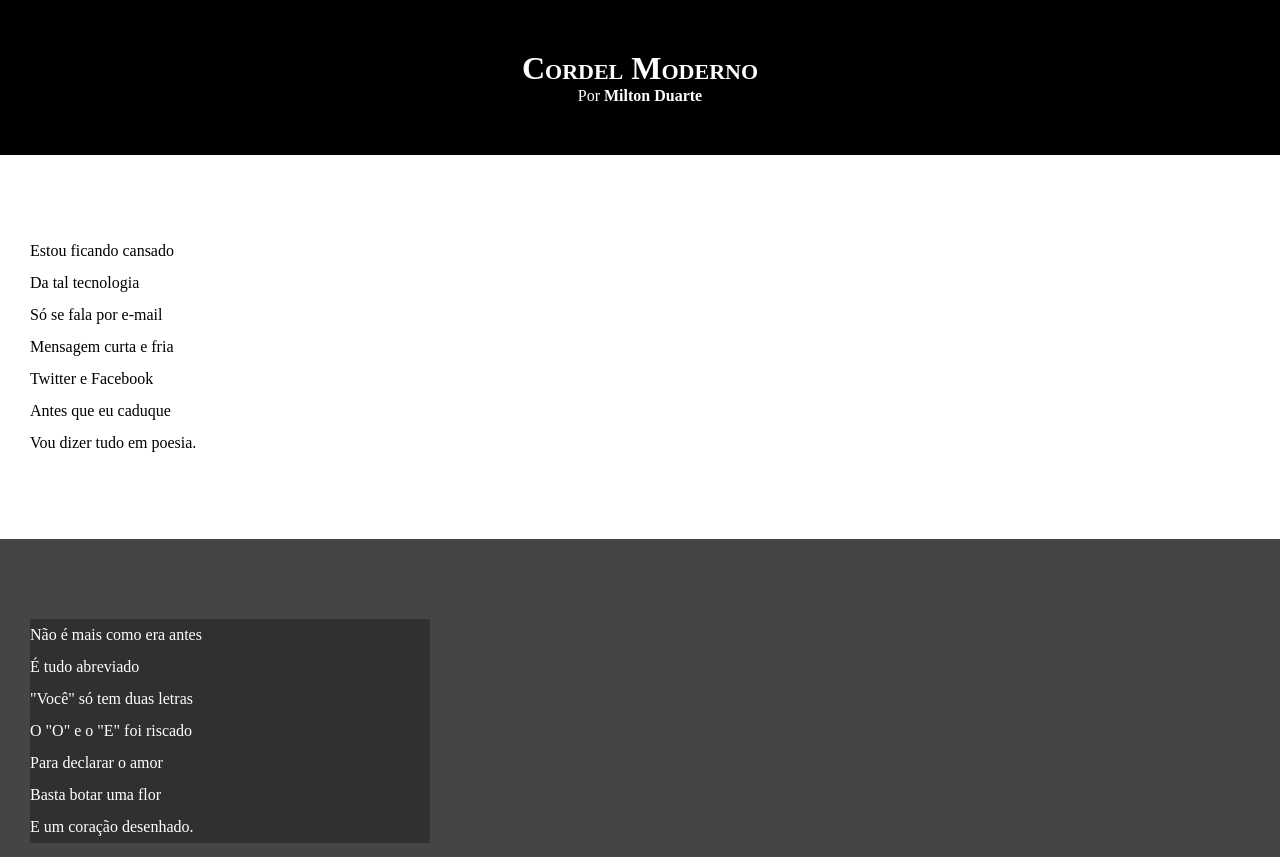
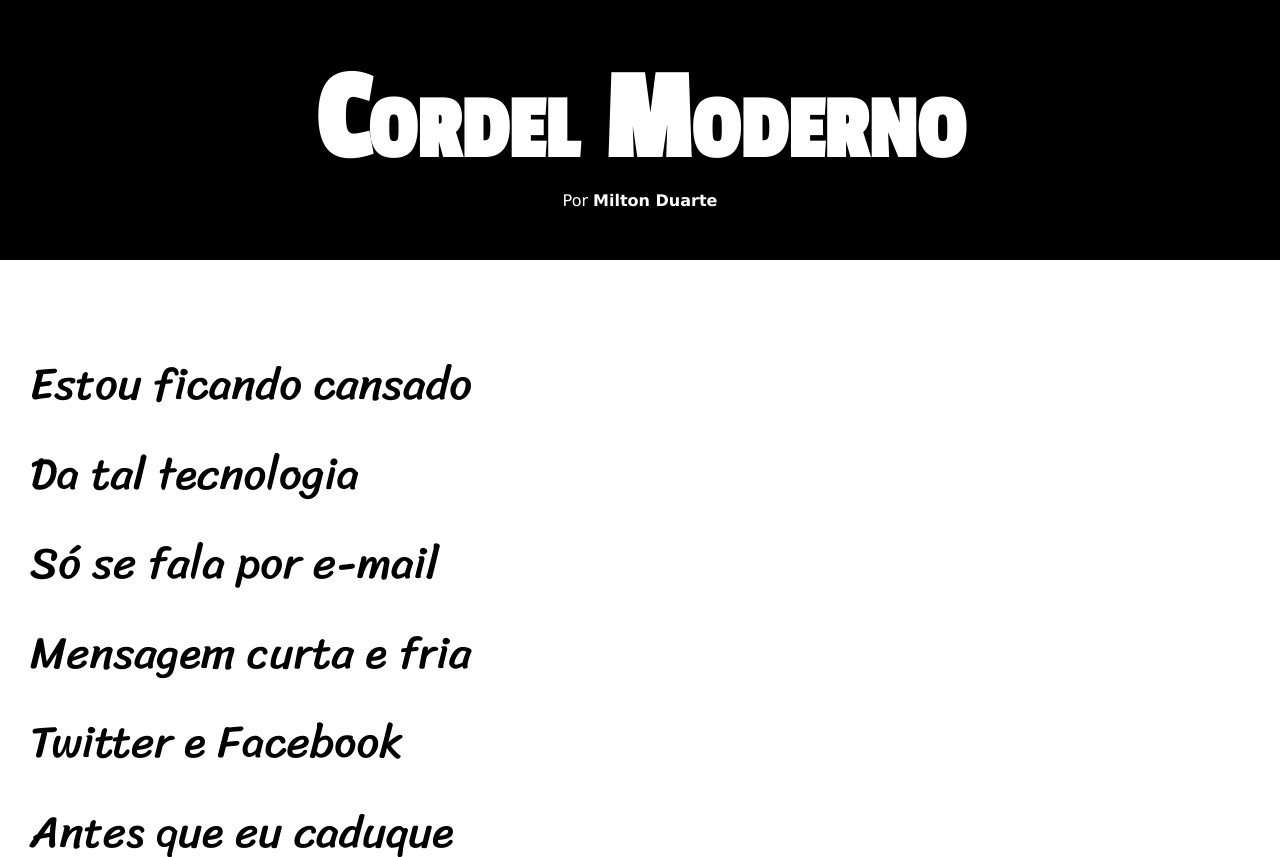
Before and after one commit to AlissonGabriell/Html_CSS, a plain HTML site: page modulo3/desafio1/index.html in a window 1280 px wide. Shown: the top 857 px of the page. Drawn offline with Linux system fonts and the light colour scheme.

Commit message:
atualizações

```diff
--- a/modulo3/desafio1/estilo/style.css
+++ b/modulo3/desafio1/estilo/style.css
@@ -1,3 +1,13 @@
+@import url('https://fonts.googleapis.com/css2?family=Passion+One&display=swap');
+
+@import url('https://fonts.googleapis.com/css2?family=Sriracha&display=swap');
+
+:root{
+    --fonte-padrao:Verdana, Geneva, Tahoma, sans-serif;
+    --fonte-passion:'Passion One', 'cursive';
+    --fonte-sriracha:'Sriracha', 'cursive';
+}
+
 * {
     margin: 0px;
     padding: 0px;
@@ -6,6 +16,7 @@
 html, body{
     min-height: 100vh;
     background-color: darkgray;
+    font-family: var(--fonte-padrao);
 }
 
 header{
@@ -17,6 +28,8 @@ header{
 header > h1{
     padding-top: 50px;
     font-variant: small-caps;
+    font-family: var(--fonte-passion);
+    font-size: 10vw;
 }
 
 header > p{
@@ -42,6 +55,8 @@ section{
     padding-bottom: 10vh;
     line-height: 2em;
     padding-left: 30px;
+    font-family: var(--fonte-sriracha);
+    font-size: 3.5vw;
 }
 
 section.normal{
@@ -55,8 +70,9 @@ section.imagem{
 }
 
 section.imagem > p{
+    display: inline-block;
+    padding: 10px;
     background-color: rgba(0, 0, 0, 0.297);
-    width: 400px;
 }
 
 footer{
```
